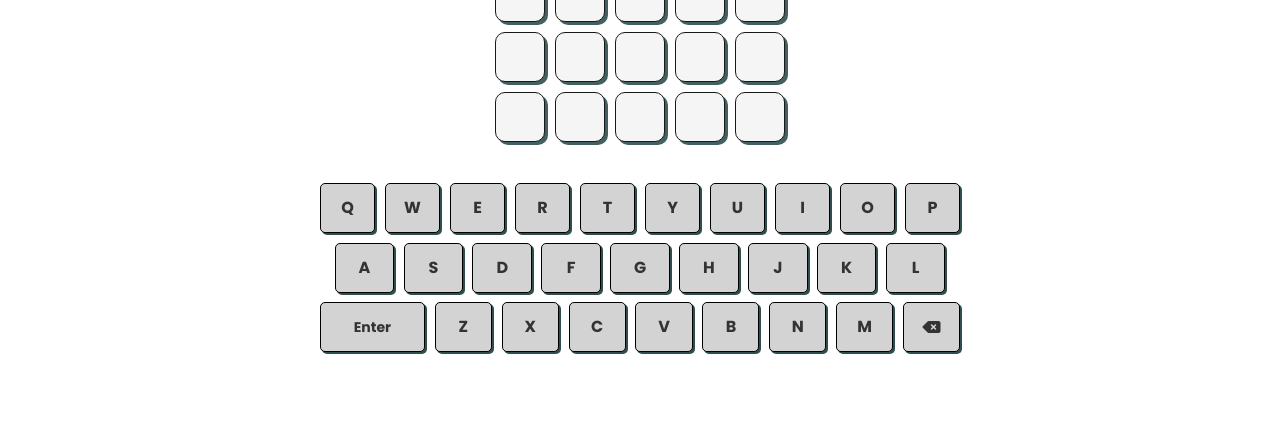
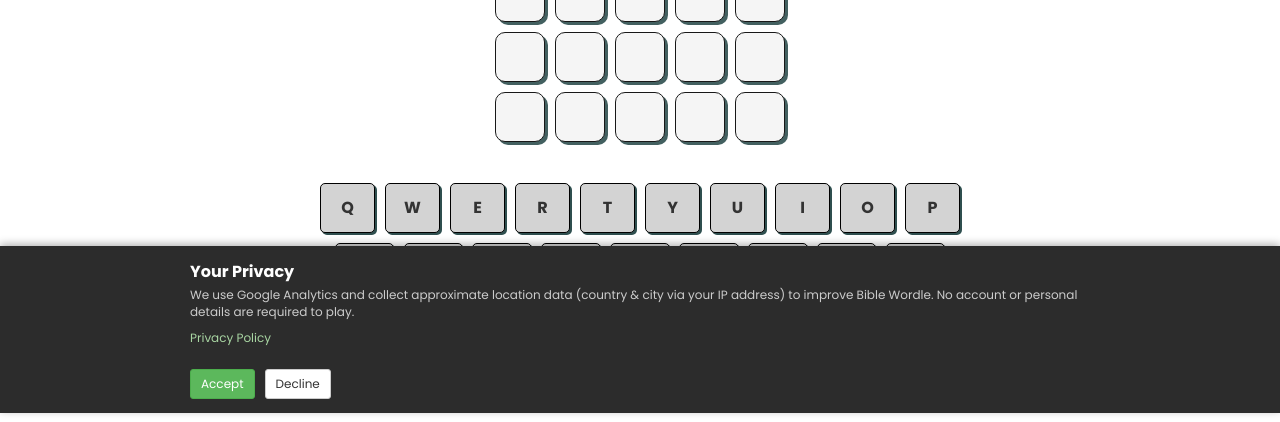
Before and after one commit to josh-stancombe/BibleWordle, a PHP site: page / in a window 1280 px wide. Shown: the part 387-809 px from the top of the page. Before the commit the page ends 741 px from the top, so only its background shows below. Run offline with PHP 8.4, Linux system fonts and the light colour scheme; some libraries are stand-ins or nearby versions.

Commit message:
data changes

```diff
--- a/index.html
+++ b/index.html
@@ -30,13 +30,24 @@
 
 </head>
 
+<!-- Google Consent Mode v2 — defaults to denied until user consents -->
+<script>
+    window.dataLayer = window.dataLayer || [];
+    function gtag() { dataLayer.push(arguments); }
+    gtag('consent', 'default', {
+        'analytics_storage': 'denied',
+        'ad_storage': 'denied',
+        'functionality_storage': 'denied',
+        'personalization_storage': 'denied',
+        'security_storage': 'granted'
+    });
+</script>
 <!-- Google tag (gtag.js) -->
 <script async src="https://www.googletagmanager.com/gtag/js?id=G-E8DSC67CG7"></script>
 <script>
     window.dataLayer = window.dataLayer || [];
     function gtag() { dataLayer.push(arguments); }
     gtag('js', new Date());
-
     gtag('config', 'G-E8DSC67CG7');
 </script>
 
@@ -245,6 +256,56 @@
         </div>
     </div>
 
+    <!-- Privacy Policy Modal -->
+    <div id="privacyModal" class="modal" tabindex="-1" role="dialog">
+        <div class="modal-dialog modal-lg aboutModal" role="document">
+            <div class="modal-content">
+                <div class="modal-header" style="text-align:center">
+                    <h3 class="modal-title" style="display:inline">Privacy Policy</h3>
+                    <button type="button" class="close" data-dismiss="modal" aria-label="Close">
+                        <span aria-hidden="true">&times;</span>
+                    </button>
+                </div>
+                <div class="modal-body" id="privacyModalBody">
+                    <p><strong>Last updated: May 2026</strong></p>
+                    <br>
+                    <p><strong>What data we collect</strong></p>
+                    <p>When you play Bible Wordle, we may collect:</p>
+                    <ul>
+                        <li>Your approximate location (country and city) derived from your IP address</li>
+                        <li>Your IP address (used solely to determine location)</li>
+                        <li>Game results — your guesses, score, and whether you used a clue</li>
+                        <li>Usage data via Google Analytics (pages visited, session duration, device type)</li>
+                    </ul>
+                    <br>
+                    <p><strong>Why we collect it</strong></p>
+                    <p>We use this data to understand where our players are from and to improve the game experience. We do not sell your data or use it for advertising.</p>
+                    <br>
+                    <p><strong>Third-party services</strong></p>
+                    <ul>
+                        <li><strong>Google Analytics</strong> — used to understand site traffic. <a href="https://policies.google.com/privacy" target="_blank">Google Privacy Policy</a></li>
+                        <li><strong>ipgeolocation.io</strong> — used to derive your approximate location from your IP address. <a href="https://ipgeolocation.io/privacy.html" target="_blank">ipgeolocation.io Privacy Policy</a></li>
+                    </ul>
+                    <br>
+                    <p><strong>Your choices</strong></p>
+                    <p>You can decline data collection when prompted. If you decline, no location data will be collected and Google Analytics will not track your session. You can update your preference at any time using the <em>Manage Preferences</em> link at the bottom of the page.</p>
+                    <br>
+                    <p><strong>Data retention</strong></p>
+                    <p>Aggregated game analytics are retained for up to 12 months. Raw IP addresses are not stored.</p>
+                    <br>
+                    <p><strong>Your rights (UK &amp; EU GDPR)</strong></p>
+                    <p>You have the right to access, correct, or request deletion of any personal data held about you. To exercise these rights, contact us at <a href="mailto:info@bible-wordle.com">info@bible-wordle.com</a>.</p>
+                    <br>
+                    <p><strong>Contact</strong></p>
+                    <p><a href="mailto:info@bible-wordle.com">info@bible-wordle.com</a></p>
+                </div>
+                <div class="modal-footer" style="text-align:center">
+                    <button type="button" class="btn btn-success" data-dismiss="modal">Close</button>
+                </div>
+            </div>
+        </div>
+    </div>
+
     <!-- Win Modal -->
     <div id="winModal" class="modal" tabindex="-1" role="dialog">
         <div class="modal-dialog" id="winModalContainer" role="document">
@@ -397,6 +458,29 @@
         </div>
     </div>
 
+
+    <!-- Cookie / Privacy Consent Banner -->
+    <div id="consentBanner">
+        <div id="consentBannerInner">
+            <div id="consentText">
+                <strong>Your Privacy</strong>
+                <p>We use Google Analytics and collect approximate location data (country &amp; city via your IP address) to improve Bible Wordle. No account or personal details are required to play.</p>
+                <a href="#" data-toggle="modal" data-target="#privacyModal">Privacy Policy</a>
+            </div>
+            <div id="consentButtons">
+                <button id="acceptConsent" class="btn btn-success btn-sm">Accept</button>
+                <button id="declineConsent" class="btn btn-default btn-sm">Decline</button>
+            </div>
+        </div>
+    </div>
+
+    <!-- Privacy Footer -->
+    <div id="privacyFooter">
+        <a href="#" data-toggle="modal" data-target="#privacyModal">Privacy Policy</a>
+        &nbsp;&middot;&nbsp;
+        <a href="#" id="manageConsent">Manage Preferences</a>
+    </div>
+
 </body>
 
 </html>
--- a/script.js
+++ b/script.js
@@ -14,6 +14,15 @@ let guessInfo = [];
 let gameOver = false;
 
 let userInfo = {};
+
+function grantConsent() {
+    if (typeof gtag !== 'undefined') {
+        gtag('consent', 'update', { 'analytics_storage': 'granted' });
+    }
+    $.getJSON("https://api.ipgeolocation.io/ipgeo?apiKey=ea5591be6fda4a97a8ffe403d0504303", function(data) {
+        userInfo = data;
+    });
+}
 
 $(document).ready(async function(){
 
@@ -57,10 +66,32 @@ $(document).ready(async function(){
         generateClue();
     });
 
-    // Get IP Address Info
-    $.getJSON("https://api.ipgeolocation.io/ipgeo?apiKey=ea5591be6fda4a97a8ffe403d0504303", function(data) {
-        userInfo = data;
-    })
+    // Consent management
+    const storedConsent = localStorage.getItem('bibleWordle_consent');
+    if (storedConsent === 'accepted') {
+        grantConsent();
+    } else if (storedConsent === 'declined') {
+        $('#consentBanner').hide();
+    } else {
+        $('#consentBanner').show();
+    }
+
+    $('#acceptConsent').click(function() {
+        localStorage.setItem('bibleWordle_consent', 'accepted');
+        grantConsent();
+        $('#consentBanner').slideUp(300);
+    });
+
+    $('#declineConsent').click(function() {
+        localStorage.setItem('bibleWordle_consent', 'declined');
+        $('#consentBanner').slideUp(300);
+    });
+
+    $('#manageConsent').click(function(e) {
+        e.preventDefault();
+        localStorage.removeItem('bibleWordle_consent');
+        $('#consentBanner').slideDown(300);
+    });
 
 });
 
--- a/styles.css
+++ b/styles.css
@@ -365,6 +365,80 @@ body {
     }
 }
 
+/* Consent Banner */
+#consentBanner {
+    display: none;
+    position: fixed;
+    bottom: 0;
+    left: 0;
+    right: 0;
+    background: #2c2c2c;
+    color: #fff;
+    padding: 14px 20px;
+    z-index: 9999;
+    box-shadow: 0 -2px 8px rgba(0,0,0,0.3);
+}
+
+#consentBannerInner {
+    display: flex;
+    align-items: center;
+    justify-content: space-between;
+    max-width: 900px;
+    margin: 0 auto;
+    gap: 20px;
+    flex-wrap: wrap;
+}
+
+#consentText strong {
+    font-size: medium;
+    display: block;
+    margin-bottom: 3px;
+}
+
+#consentText p {
+    margin: 0 0 4px;
+    font-size: 12px;
+    color: #ccc;
+    line-height: 1.4;
+}
+
+#consentText a {
+    color: #a8d5a2;
+    font-size: 12px;
+}
+
+#consentButtons {
+    display: flex;
+    gap: 10px;
+    flex-shrink: 0;
+}
+
+/* Privacy Footer */
+#privacyFooter {
+    text-align: center;
+    font-size: 11px;
+    padding: 6px 0 10px;
+    color: #999;
+}
+
+#privacyFooter a, #privacyFooter #manageConsent {
+    color: #999;
+    text-decoration: underline;
+}
+
+#privacyModalBody ul {
+    padding-left: 20px;
+}
+
+#privacyModalBody ul li {
+    margin-bottom: 5px;
+    font-size: smaller;
+}
+
+#privacyModalBody p {
+    font-size: smaller;
+}
+
 @media only screen and (max-width: 900px) {
     .keyboardContainer {
         width: 94%;
```
